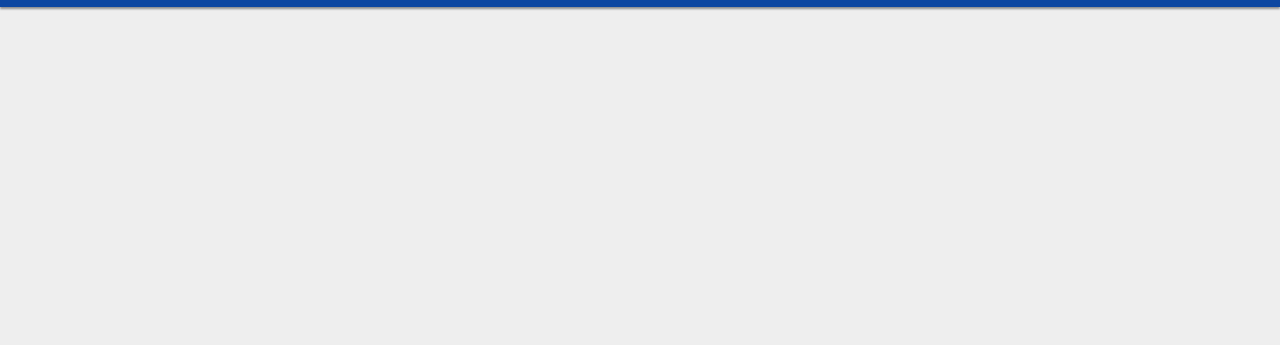
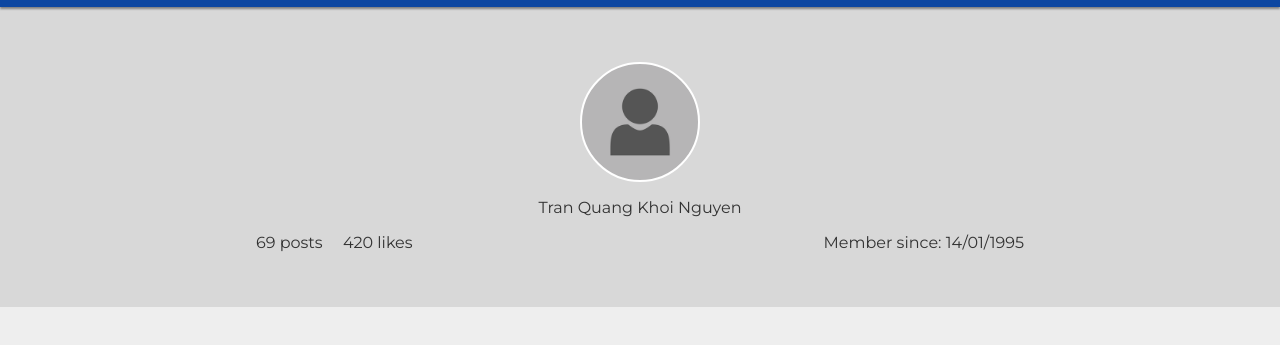
Before and after one commit to awetg/Artistan, a website: page client/profile.html in a window 1280 px wide. Shown: the part 57-402 px from the top of the page. Drawn offline with nearby package versions, Linux system fonts and the light colour scheme; files that its build step writes are made by us from their sources.

Commit message:
add static html for profile page

```diff
--- /dev/null
+++ b/client/js/profile.js
@@ -0,0 +1,4 @@
+'use strict';
+
+import { API } from './utils/constants';
+import { makeRequest } from './utils/network';
--- a/client/profile.html
+++ b/client/profile.html
@@ -16,9 +16,23 @@
 	</header>
 	<section class="app">
 		<div id="profile-page" class="container">
-			<div class="user-info">
-				<div class="cover-photo" style="background-image: url(/uploads/1544217646301__photo-1509380247342-83d059a517a6.jpg)"></div>
+			<div class="my-info">
+				<div class="cover-photo"></div>
+				<div class="center">
+					<div class="avatar"></div>
+					<div class="fullname">Tran Quang Khoi Nguyen</div>
+					<div class="numbers">
+						<div class="left">
+							<span>69 posts</span>
+							<span>420 likes</span>
+						</div>
+						<div class="right">
+							<span>Member since: 14/01/1995</span>
+						</div>
+					</div>
+				</div>
 			</div>
+			<div class="my-posts"></div>
 		</div>
 	</section>
 	<script src="/dist/js/polyfill.js"></script>
--- a/client/styles/profile.scss
+++ b/client/styles/profile.scss
@@ -1,13 +1,60 @@
 #profile-page {
-	height: calc(100vh - 64px);
 	width: 100%;
-	.user-info {
+	margin-top: 64px;
+	.my-info {
 		width: 100%;
-		height: 500px;
+		height: 300px;
+		position: relative;
 		.cover-photo {
 			width: 100%;
 			height: 100%;
+			background-color: #d8d8d8;
 			background-size: cover;
+			background-position: center;
+		}
+		.center {
+			margin: 0 auto;
+			position: absolute;
+			top: 0;
+			right: 20%;
+			left: 20%;
+			bottom: 0;
+			display: flex;
+			flex-direction: column;
+			justify-content: center;
+			align-items: center;
+
+			.avatar {
+				background-image: url('/img/avatar_placeholder.png');
+				background-size: contain;
+				border: 2px solid #ffffff;
+				border-radius: 50%;
+				width: 120px;
+				height: 120px;
+				&:hover {
+					cursor: pointer;
+				}
+			}
+
+			.fullname {
+				margin-top: 16px;
+			}
+
+			.numbers {
+				margin-top: 16px;
+				display: flex;
+				justify-content: space-between;
+				width: 100%;
+				span {
+					& + span {
+						margin-left: 16px;
+					}
+				}
+			}
 		}
 	}
+
+	.my-posts {
+		width: 80%;
+	}
 }
```
Also changed, not shown: client/img/avatar_placeholder.png (added).
